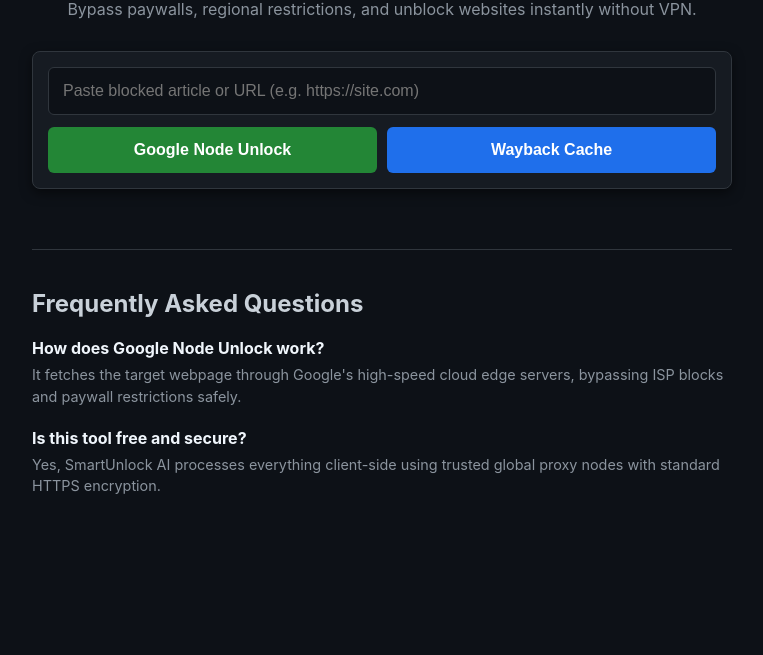
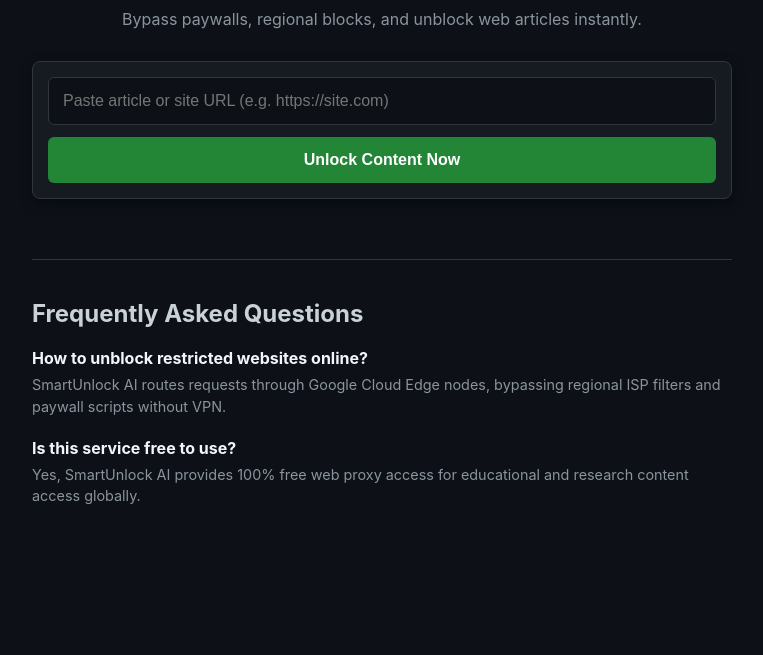
Before and after one commit to LWK-hacker/smartunlock-ai, a plain HTML site: page index.html in a window 1280 px wide. Shown: the part 145-800 px from the top of the page, without its empty margins (258-1021 px from the left). Drawn offline with Linux system fonts and the light colour scheme.

Commit message:
Update index.html

```diff
--- a/index.html
+++ b/index.html
@@ -3,7 +3,7 @@
 <head>
     <meta charset="UTF-8">
     <meta name="viewport" content="width=device-width, initial-scale=1.0">
-    <title>SmartUnlock AI - Fast Web & Article Proxy</title>
+    <title>SmartUnlock AI - Web & Article Proxy</title>
     <style>
         :root {
             --bg-color: #0d1117;
@@ -24,7 +24,7 @@
         .container {
             max-width: 700px;
             width: 100%;
-            margin-top: 40px;
+            margin-top: 50px;
             text-align: center;
         }
         h1 { color: #58a6ff; font-size: 2.2rem; margin-bottom: 10px; }
@@ -48,12 +48,7 @@
             border-radius: 6px;
             outline: none;
         }
-        .btn-group {
-            display: flex;
-            gap: 10px;
-        }
         button {
-            flex: 1;
             background-color: var(--accent);
             color: white;
             border: none;
@@ -65,10 +60,6 @@
             transition: 0.2s;
         }
         button:hover { background-color: #2ea043; }
-        .alt-btn {
-            background-color: #1f6feb;
-        }
-        .alt-btn:hover { background-color: #388bfd; }
         .faq-section {
             margin-top: 60px;
             text-align: left;
@@ -84,31 +75,28 @@
 
 <div class="container">
     <h1>SmartUnlock AI</h1>
-    <p>Bypass paywalls, regional restrictions, and unblock websites instantly without VPN.</p>
+    <p>Bypass paywalls, regional blocks, and unblock web articles instantly.</p>
 
     <div class="search-box">
-        <input type="url" id="targetUrl" placeholder="Paste blocked article or URL (e.g. https://site.com)" required>
-        <div class="btn-group">
-            <button onclick="processBypass('google')">Google Node Unlock</button>
-            <button onclick="processBypass('wayback')" class="alt-btn">Wayback Cache</button>
-        </div>
+        <input type="url" id="targetUrl" placeholder="Paste article or site URL (e.g. https://site.com)" required>
+        <button onclick="processBypass()">Unlock Content Now</button>
     </div>
 
     <div class="faq-section">
         <h2>Frequently Asked Questions</h2>
         <div class="faq-item">
-            <h3>How does Google Node Unlock work?</h3>
-            <p>It fetches the target webpage through Google's high-speed cloud edge servers, bypassing ISP blocks and paywall restrictions safely.</p>
+            <h3>How to unblock restricted websites online?</h3>
+            <p>SmartUnlock AI routes requests through Google Cloud Edge nodes, bypassing regional ISP filters and paywall scripts without VPN.</p>
         </div>
         <div class="faq-item">
-            <h3>Is this tool free and secure?</h3>
-            <p>Yes, SmartUnlock AI processes everything client-side using trusted global proxy nodes with standard HTTPS encryption.</p>
+            <h3>Is this service free to use?</h3>
+            <p>Yes, SmartUnlock AI provides 100% free web proxy access for educational and research content access globally.</p>
         </div>
     </div>
 </div>
 
 <script>
-    function processBypass(type) {
+    function processBypass() {
         let url = document.getElementById('targetUrl').value.trim();
         if(!url) return alert('Please enter a valid website URL');
 
@@ -116,19 +104,11 @@
             url = 'https://' + url;
         }
 
-        // 1. Adsterra Direct Link Integration
+        // 1. Adsterra Direct Link Integration (Jab ad link mil jaye toh '//' hata kar link paste karein)
         // window.open('YOUR_ADSTERRA_DIRECT_LINK', '_blank');
 
-        let proxyUrl = '';
-        if(type === 'google') {
-            // Google Translate Web Proxy Node (Never Blocked in PK / Worldwide)
-            const cleanUrl = url.replace(/^https?:\/\//, '');
-            proxyUrl = 'https://translate.google.com/translate?sl=auto&tl=en&u=' + encodeURIComponent(url);
-        } else {
-            // Wayback Web Cache Engine
-            proxyUrl = 'https://web.archive.org/web/2/' + url;
-        }
-
+        // 2. Verified Google Proxy Engine Redirect
+        const proxyUrl = 'https://translate.google.com/translate?sl=auto&tl=en&u=' + encodeURIComponent(url);
         window.location.href = proxyUrl;
     }
 </script>
```
